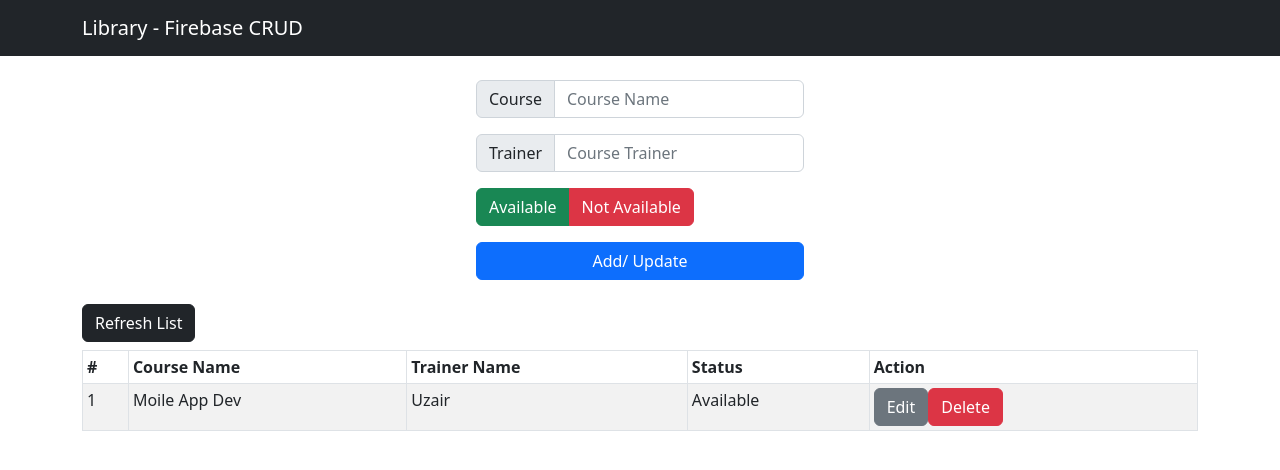
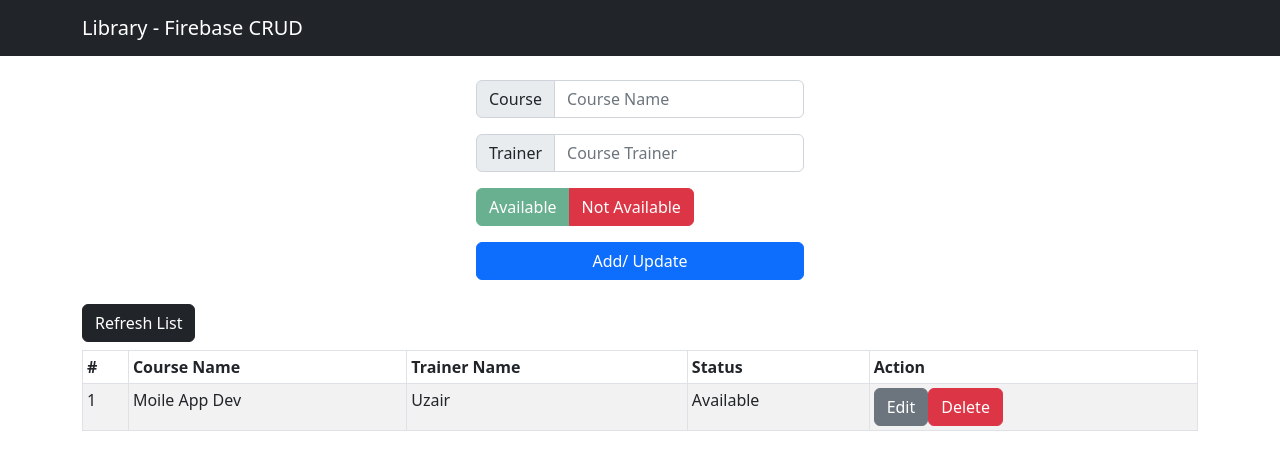
Before and after one commit to devumairazmat/crud-firebase, a React (Create React App) app: page / in a window 1280 px wide. Shown: the top 470 px of the page. Built offline with nearby package versions, Linux system fonts and the light colour scheme.

Commit message:
add feature done

```diff
--- a/src/components/AddCourse.js
+++ b/src/components/AddCourse.js
@@ -1,31 +1,94 @@
 import React from "react";
 import { useState } from "react";
 import { Form, Alert, InputGroup, Button, ButtonGroup } from "react-bootstrap";
+import CourseDataService from "../services/course.services"
 
 function AddCourse() {
+  const [name, setName] = useState("");
+  const [trainer, setTrainer] = useState("");
   const [status, setStatus] = useState("Available");
   const [flag, setFlag] = useState(true);
+  const [message, setMessage] = useState({error:false, msg: "" });
+
+  const handleSubmit = async (e) => {
+    e.preventDefault();
+    setMessage("");
+    if (name === "" || trainer === "") {
+      setMessage({error:true, msg: "Please fill all the fields" });
+      return;
+    }
+    const newCourse = {
+      name,
+      trainer,
+      status
+    };
+    console.log(newCourse);
+    try {
+     await CourseDataService.addCourses(newCourse);
+     setMessage({error:false, msg: "Course added successfully" });
+    }
+    catch (error) {
+      setMessage({error:true, msg: "Error adding course" });
+    }
+    setName("");
+    setTrainer("");
+  }
+
   return (
     <>
       <div className="p-4 box">
-        <Form>
+        {message?.msg && (
+          <Alert
+            variant={message?.error ? "danger" : "success"}
+            dismissible
+            onClose={() => setMessage("")}
+          >
+            {message?.msg}
+          </Alert>
+        )}
+
+        <Form onSubmit={handleSubmit} >
           <Form.Group className="mb-3" controlId="formCourseTitle">
             <InputGroup>
               <InputGroup.Text id="formCourseTitle">Course</InputGroup.Text>
-              <Form.Control type="text" placeholder="Course Name" />
+              <Form.Control
+                value={name}
+                onChange={(e) => setName(e.target.value)}
+                type="text"
+                placeholder="Course Name"
+              />
             </InputGroup>
           </Form.Group>
           <Form.Group className="mb-3" controlId="formCourseTrainer">
             <InputGroup>
               <InputGroup.Text id="formCourseTrainer">Trainer</InputGroup.Text>
-              <Form.Control type="text" placeholder="Course Trainer" />
+              <Form.Control
+                value={trainer}
+                onChange={(e) => setTrainer(e.target.value)}
+                type="text"
+                placeholder="Course Trainer"
+              />
             </InputGroup>
           </Form.Group>
           <ButtonGroup aria-label="Basic example" className="mb-3">
-            <Button  variant="success">
+          <Button
+              disabled={flag}
+              variant="success"
+              onClick={(e) => {
+                setStatus("Available");
+                setFlag(true);
+              }}
+            >
               Available
             </Button>
-            <Button variant="danger" >
+            <Button
+              variant="danger"
+              disabled={!flag}
+              onClick={(e) => {
+                setStatus("Not Available");
+                setFlag(false);
+              }}
+            >
               Not Available
             </Button>
           </ButtonGroup>
--- a/src/services/course.services.js
+++ b/src/services/course.services.js
@@ -7,7 +7,7 @@ import {
   updateDoc,
   deleteDoc,
   doc,
-} from "./firebase-services";
+} from "firebase/firestore";
 
 const courseCollectionRef = collection(db, "courses");
 
```
